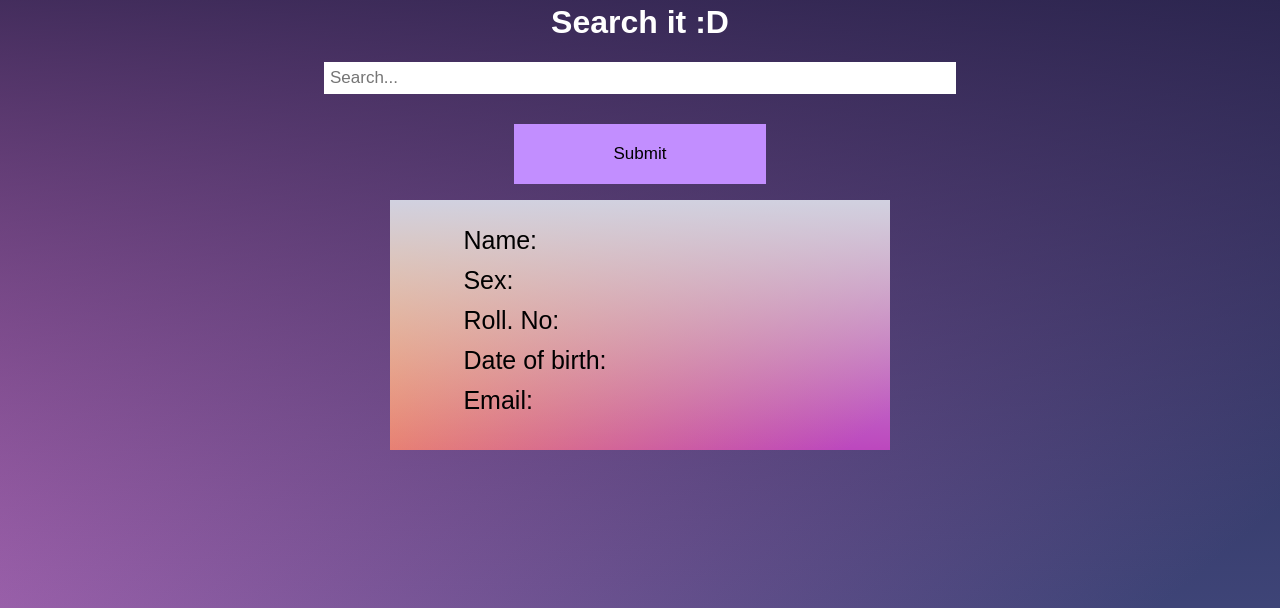
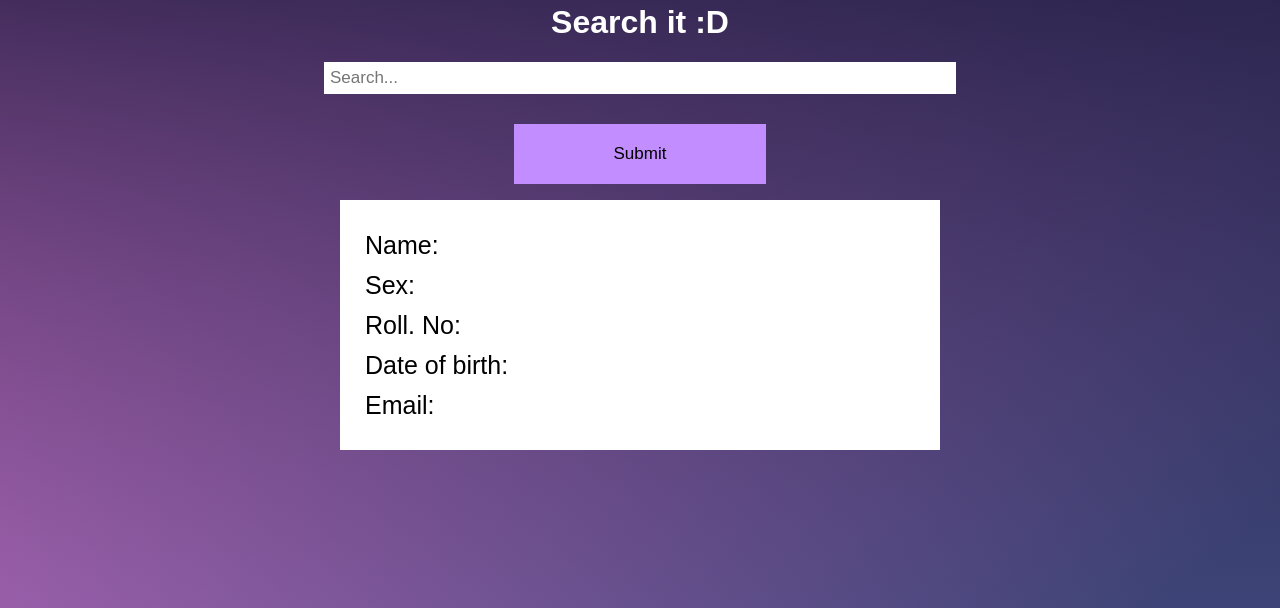
Before and after one commit to chheanpisethpanha/flask-cc, a Flask app: page / in a window 1280 px wide. Shown: the part 192-800 px from the top of the page. Run offline with Flask 2, Linux system fonts and the light colour scheme.

Commit message:
make search result dynamic and change search result box color and minor appearance bug

```diff
--- a/projects/api/api.py
+++ b/projects/api/app.py
@@ -47,6 +47,7 @@ def get_all_students():
 
 @app.route('/batch4', methods=['GET'])
 def batch4_name():
+    result = []
     if 'name' in request.args:
         name = request.args['name']
     else:
--- a/projects/api/static/style/style.css
+++ b/projects/api/static/style/style.css
@@ -1,6 +1,3 @@
-*{
-
-}
 body{
     background: linear-gradient(180deg, #17183B 0%, rgba(20, 21, 39, 0) 100%), linear-gradient(140.33deg, rgb(212, 113, 202) 9.01%, #3e4477 94.56%);
 }
@@ -68,20 +65,17 @@ button{
 
 }
 .student_info{
-    display: flex;
-    justify-content: center;
-    background: linear-gradient(180deg, rgb(209, 209, 224) 0%, rgba(60, 62, 110, 0) 100%), linear-gradient(140.33deg, rgb(253, 157, 78) 9.01%, rgb(188, 71, 190) 94.56%);
     margin: 0 auto;
     height: 250px;
-    width: 500px;
+    width: 600px;
 }
 .info{
-    display: inline;
-    margin-top: 20px;
-    margin-left: -210px;
     line-height: 40px;
+    background: #fff;
+    padding: 25px;
+    margin:0 auto;
+
 }
-
 .info p{
     text-align: left;
     font-family:Arial, Helvetica, sans-serif;
--- a/projects/api/templates/index.html
+++ b/projects/api/templates/index.html
@@ -16,8 +16,8 @@
         <h1>Search it :D</h1>
         <div class="search-container">
             <form action="/batch4">
-                <input type="text" placeholder="Search..." name="name">
-                <button type="submit"><p>Submit</p></button>
+                <input type="text" placeholder="Search..." name="name" id="input">
+                <button type="submit" id="submit"><p>Submit</p></button>
             </form>
         </div>
     </div>
@@ -30,7 +30,7 @@
             <p>Date of birth: </p>
             <p>Email: </p>
             {% else %}
-            <p>Name:  {{ result[0]['name'] }}</p>
+             <p>Name: {{ result[0]['name'] }}</p>
             <p>Sex: {{ result[0]['sex'] }}</p>
             <p>Roll. No: {{ result[0]['roll_no'] }} </p>
             <p>Date of birth: {{ result[0]['date_of_birth'] }}</p>
```
